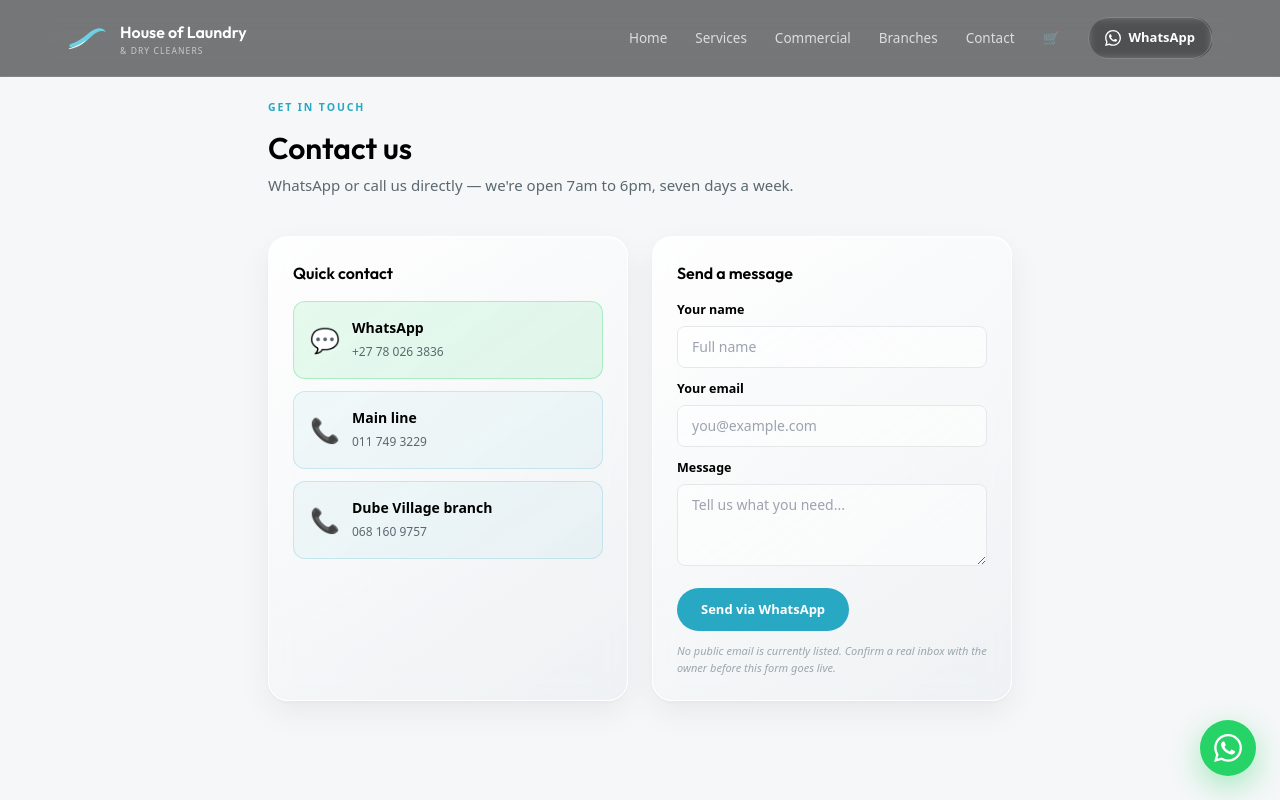
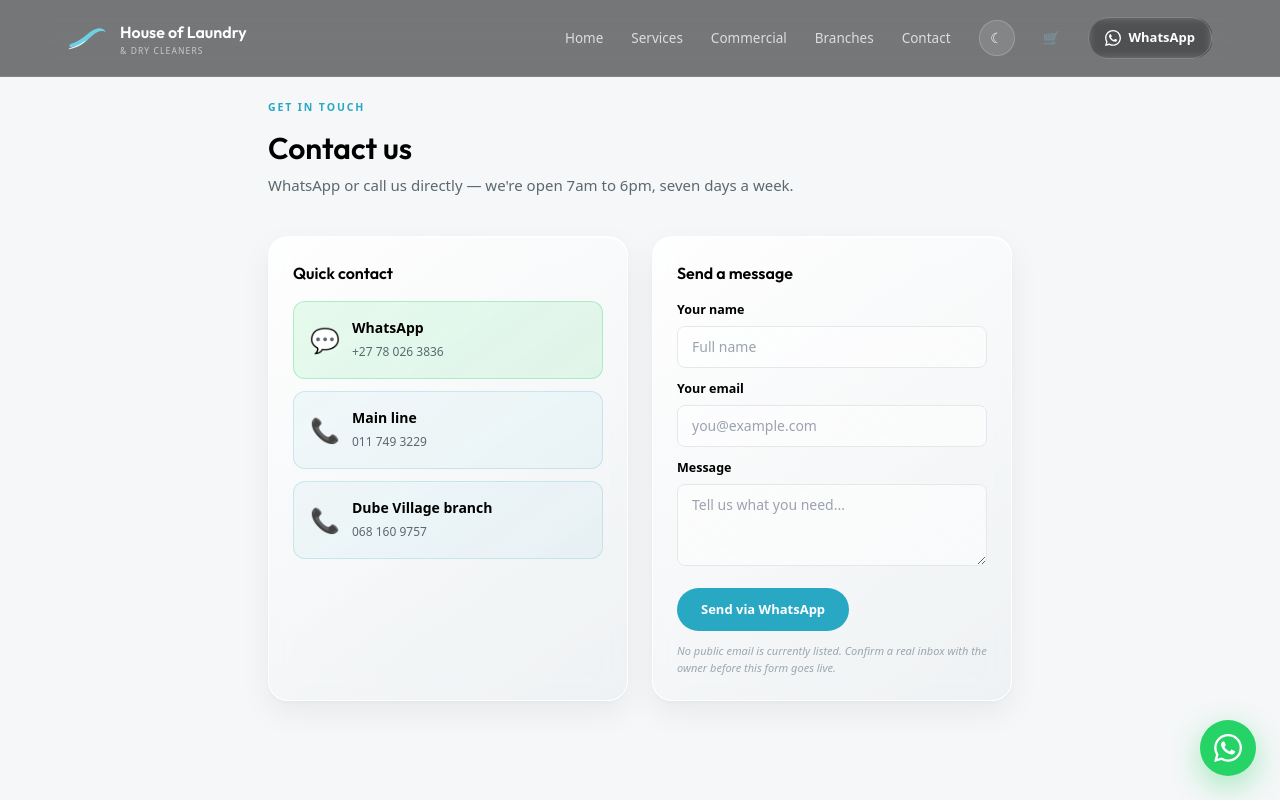
Before and after one commit to SIJABULILE-NCUBE/HOUSE-OF-LAUNDRY-REDESIGN, a React (Vite) app: page /contact in a window 1280 px wide. Shown: the top 800 px of the page. Built offline with nearby package versions, Linux system fonts and the light colour scheme.

Commit message:
modified Header.jsx

```diff
--- a/src/components/Header.jsx
+++ b/src/components/Header.jsx
@@ -55,6 +55,16 @@ export default function Header() {
             Contact
           </Link>
 
+          {/* dark/light mode toggle */}
+          <button
+            onClick={() => document.documentElement.classList.toggle("dark")}
+            className="w-9 h-9 rounded-full bg-white/10 border border-white/20 flex items-center justify-center text-sm hover:bg-white/20 transition-all"
+            aria-label="Toggle dark mode"
+          >
+            <span className="dark:hidden">☾</span>
+            <span className="hidden dark:inline">☀</span>
+          </button>
+
           {/* cart icon with badge */}
           <Link to="/order" className="relative text-[13.5px] font-medium opacity-75 hover:opacity-100 transition-all">
             🛒
```
